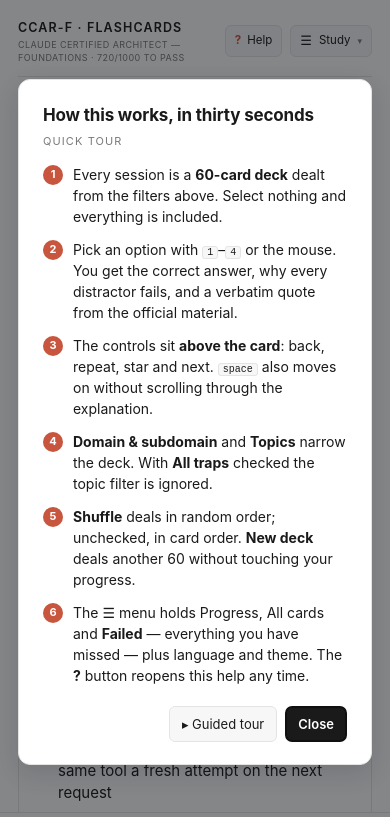
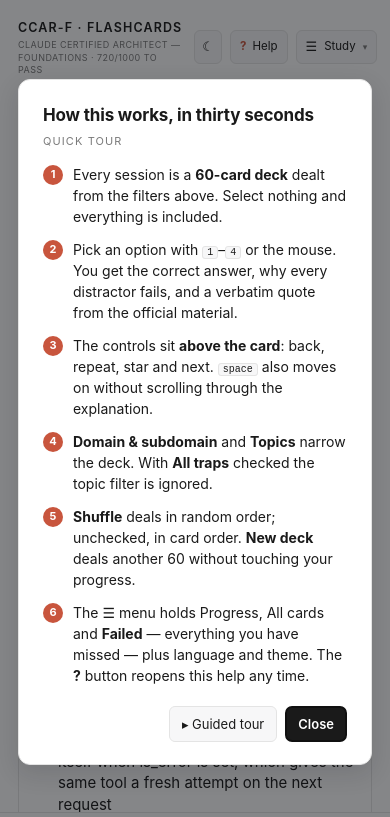
Before and after one commit to argami/ccarflashcards, a plain HTML site: page ccarflashcards.html in a window 390 px wide. Shown: the top 817 px of the page. Drawn offline with Linux system fonts and the light colour scheme.

Commit message:
Theme toggle in the header, outside the menu

```diff
--- a/ccarflashcards.html
+++ b/ccarflashcards.html
@@ -141,6 +141,8 @@
     margin:26px 0 8px;font-weight:600}
   .hdr-r{display:flex;align-items:center;gap:8px}
   #helpBtn{display:inline-flex;align-items:center;gap:6px;padding:6px 11px;font-size:12.5px}
+  .hdr-r button{min-height:34px;display:inline-flex;align-items:center}
+  #themeBtn{justify-content:center;padding:6px 9px;font-size:14px;line-height:1}
   #helpBtn .q{font-weight:700;color:var(--accent)}
 
   /* study action bar: stays above the card, never below the answer */
@@ -186,6 +188,7 @@
     h1{font-size:12.5px;letter-spacing:.09em;white-space:nowrap;overflow:hidden;text-overflow:ellipsis}
     .kicker{font-size:9px;letter-spacing:.05em;line-height:1.35}
     #helpBtn,#menuBtn{padding:6px 9px;font-size:11.5px}
+    #themeBtn{padding:6px 7px;font-size:13px}
     .acts button{padding:7px 9px;font-size:11.5px}
     .acts #aNext{min-width:78px}
     .coach{padding:13px 14px}
@@ -206,6 +209,7 @@
       <div class="kicker" id="kicker"></div>
     </div>
     <div class="hdr-r">
+      <button id="themeBtn" title="" aria-label=""></button>
       <button id="helpBtn" aria-haspopup="dialog" title="Help"><span class="q">?</span><span id="helpLabel"></span></button>
       <div class="user">
       <button id="menuBtn" aria-haspopup="true" aria-expanded="false" aria-controls="menuPanel">
@@ -503,6 +507,10 @@ function paintMenu(){
   document.querySelectorAll("[data-lbl]").forEach(el => { el.textContent = t(el.dataset.lbl); });
   document.getElementById("footKeys").innerHTML = `<kbd>1</kbd>–<kbd>4</kbd> ${t("keys")}`;
   document.getElementById("helpLabel").textContent = t("help");
+  const tb = document.getElementById("themeBtn");
+  tb.textContent = theme === "dark" ? "☀" : "☾";
+  tb.title = t(theme === "dark" ? "light" : "dark");
+  tb.setAttribute("aria-label", tb.title);
 }
 function applyTheme(){
   document.documentElement.dataset.theme = theme;
@@ -822,6 +830,10 @@ function openHelp(){
 document.getElementById("tourClose").onclick = closeTour;
 document.getElementById("tourBtn").onclick = openHelp;
 document.getElementById("helpBtn").onclick = openHelp;
+document.getElementById("themeBtn").onclick = () => {
+  theme = theme === "dark" ? "light" : "dark";
+  applyTheme(); paintMenu(); render();
+};
 document.getElementById("tour").addEventListener("click", e => { if(e.target.id === "tour") closeTour(); });
 
 /* ---------- guided tour: spotlight + coach marks ---------- */
```
